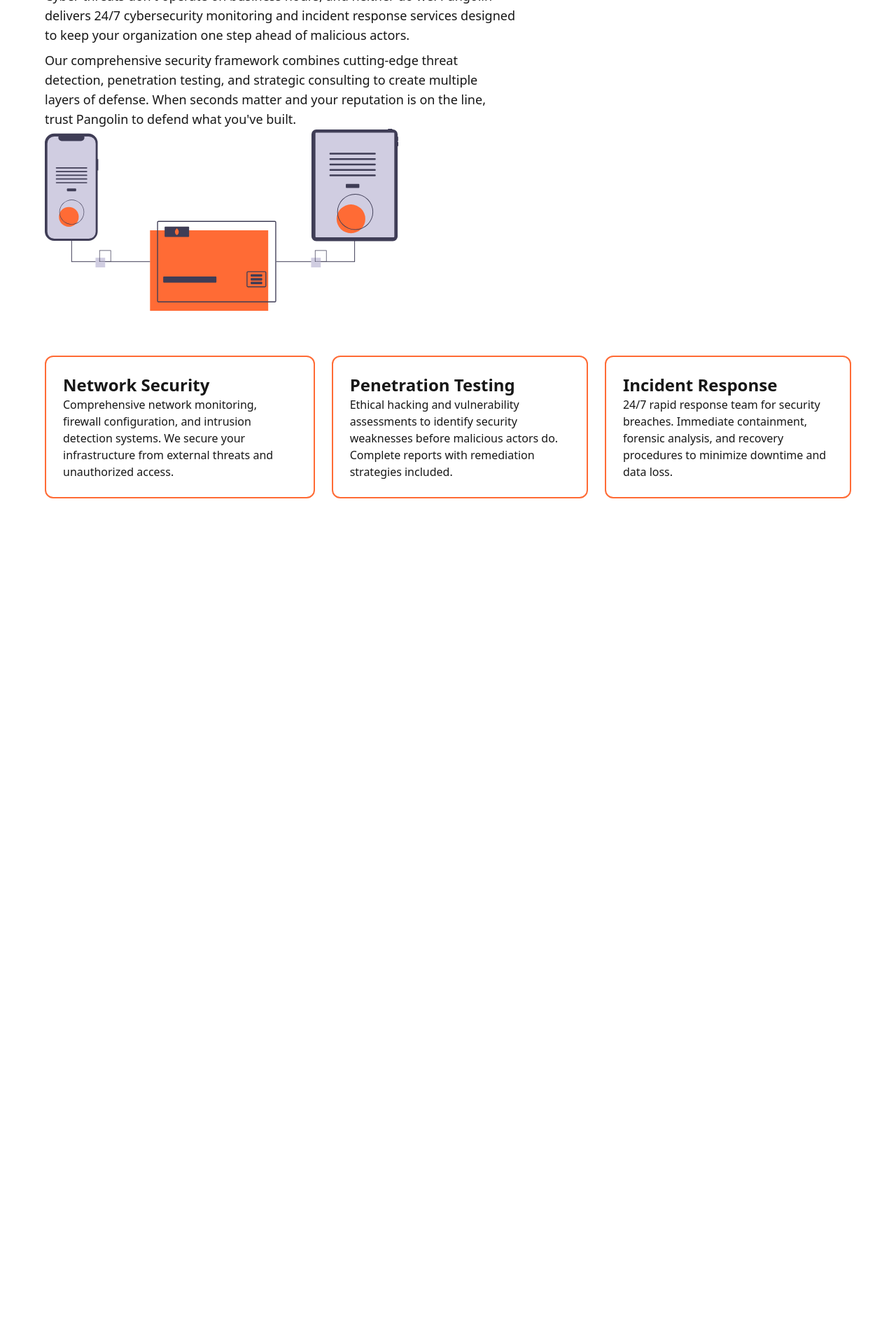
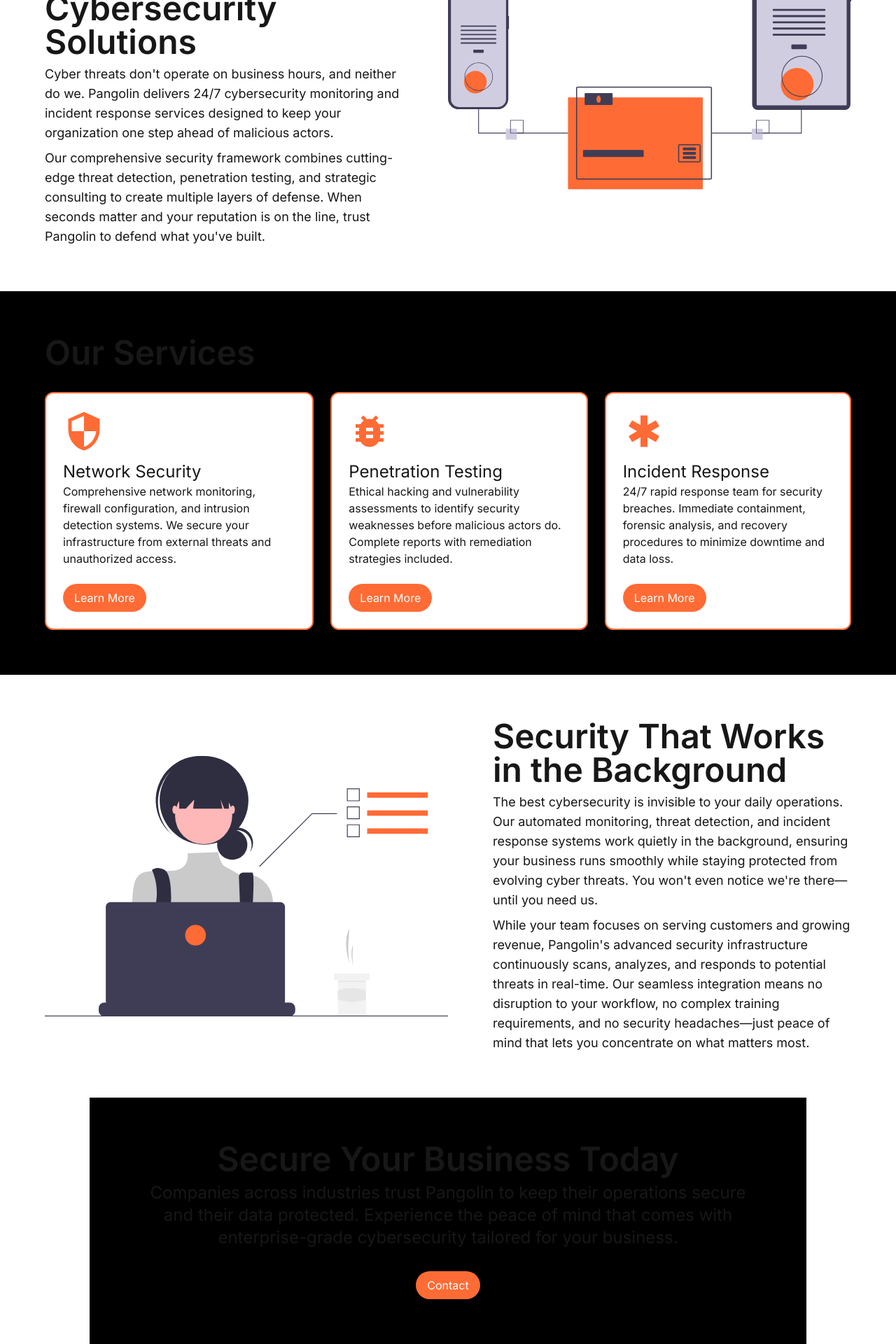
Before and after one commit to tjdanner/pangolin-website, a Next.js app: page / in a window 1280 px wide. Shown: the part 416-2336 px from the top of the page at 70% size. Before the commit the page ends 1192 px from the top, so only its background shows below. Built offline with nearby package versions, Linux system fonts and the light colour scheme.

Commit message:
Rought homepage complete

```diff
--- a/app/globals.css
+++ b/app/globals.css
@@ -22,4 +22,5 @@
 body {
   background: var(--background);
   color: var(--foreground);
+  font-family: var(--font-inter), system-ui, -apple-system, sans-serif;
 }
--- a/app/page.tsx
+++ b/app/page.tsx
@@ -1,17 +1,29 @@
 import Image from "next/image";
+import { MdSecurity, MdBugReport, MdEmergency } from "react-icons/md";
 
 // ServiceCard component
 function ServiceCard({
   title,
   description,
+  icon,
+  href,
 }: {
   title: string;
   description: string;
+  icon: React.ReactNode;
+  href: string;
 }) {
   return (
-    <div className="service-card p-6 border-2 border-accent rounded-xl transition-all duration-400 hover:shadow-lg hover:shadow-accent/50 hover:-translate-y-2">
-      <h2 className="card-heading text-2xl font-semibold">{title}</h2>
-      <p className="text-base">{description}</p>
+    <div className="service-card flex flex-col items-start p-6 border-2 bg-background border-accent rounded-xl transition-all duration-400 hover:shadow-lg hover:shadow-accent/50 hover:-translate-y-2">
+      <div className="text-accent text-6xl mb-3">{icon}</div>
+      <h2 className="card-heading text-2xl">{title}</h2>
+      <p>{description}</p>
+      <a
+        href={href}
+        className="mt-6 inline-block bg-accent hover:bg-accent/80 text-white px-4 py-2 rounded-full transition-colors duration-350"
+      >
+        Learn More
+      </a>
     </div>
   );
 }
@@ -19,52 +31,117 @@
 export default function Home() {
   return (
     <div>
-      <div className="home-banner font-sans p-[5%]">
+      <section className="home-banner font-sans p-[5%] bg-black">
         <div className="banner-content flex flex-col gap-2">
           <h1 className="text-7xl font-semibold">Pangolin</h1>
           <p className="text-3xl font-semibold">
             Networking and Cybersecurity Services
           </p>
         </div>
-      </div>
+      </section>
 
-      <div className="intro-section p-[5%] pt-0">
-        <div className="text-box flex flex-col gap-2 max-w-2xl">
+      <section className="text-section p-[5%] flex justify-center">
+        <div className="text-content flex gap-16 justify-self-center max-w-screen-2xl">
+          <div className="text-box flex flex-col gap-2 w-1/2">
             <h1 className="text-5xl font-semibold">
               Your Trusted Partner in Comprehensive Cybersecurity Solutions
             </h1>
             <p className="text-lg">
               Cyber threats don't operate on business hours, and neither do we.
               Pangolin delivers 24/7 cybersecurity monitoring and incident
-            response services designed to keep your organization one step ahead
-            of malicious actors.
+              response services designed to keep your organization one step
+              ahead of malicious actors.
             </p>
             <p className="text-lg">
               Our comprehensive security framework combines cutting-edge threat
               detection, penetration testing, and strategic consulting to create
-            multiple layers of defense. When seconds matter and your reputation
-            is on the line, trust Pangolin to defend what you've built.
+              multiple layers of defense. When seconds matter and your
+              reputation is on the line, trust Pangolin to defend what you've
+              built.
             </p>
           </div>
-        <Image src="/devices.svg" alt="description" width={505} height={300} />
+          <Image
+            src="/devices.svg"
+            alt="description"
+            width={400}
+            height={300}
+            className="w-1/2"
+          />
         </div>
+      </section>
 
-      <div className="card-section p-[5%] pt-0">
+      <section className="card-section p-[5%] flex justify-center bg-black">
+        <div className="card-section-content max-w-screen-xl flex flex-col gap-8">
+          <h1 className="text-5xl font-semibold">Our Services</h1>
           <div className="card-container flex gap-6">
             <ServiceCard
+              icon={<MdSecurity />}
               title="Network Security"
               description="Comprehensive network monitoring, firewall configuration, and intrusion detection systems. We secure your infrastructure from external threats and unauthorized access."
+              href="#"
             />
             <ServiceCard
+              icon={<MdBugReport />}
               title="Penetration Testing"
               description="Ethical hacking and vulnerability assessments to identify security weaknesses before malicious actors do. Complete reports with remediation strategies included."
+              href="#"
             />
             <ServiceCard
+              icon={<MdEmergency />}
               title="Incident Response"
               description="24/7 rapid response team for security breaches. Immediate containment, forensic analysis, and recovery procedures to minimize downtime and data loss."
+              href="#"
             />
           </div>
         </div>
+      </section>
+
+      <section className="text-section p-[5%] flex justify-center">
+        <div className="text-content flex gap-16 items-center max-w-screen-2xl">
+          <Image
+            src="/dev-focus.svg"
+            alt="description"
+            width={400}
+            height={300}
+            className="w-1/2"
+          />
+          <div className="text-box flex flex-col gap-2 w-1/2">
+            <h1 className="text-5xl font-semibold">
+              Security That Works in the Background
+            </h1>
+            <p className="text-lg">
+              The best cybersecurity is invisible to your daily operations. Our
+              automated monitoring, threat detection, and incident response
+              systems work quietly in the background, ensuring your business
+              runs smoothly while staying protected from evolving cyber threats.
+              You won't even notice we're there—until you need us.
+            </p>
+            <p className="text-lg">
+              While your team focuses on serving customers and growing revenue,
+              Pangolin's advanced security infrastructure continuously scans,
+              analyzes, and responds to potential threats in real-time. Our
+              seamless integration means no disruption to your workflow, no
+              complex training requirements, and no security headaches—just
+              peace of mind that lets you concentrate on what matters most.
+            </p>
+          </div>
+        </div>
+      </section>
+
+      <section className="end-cta flex justify-center">
+        <div className="end-cta-content p-[5%] bg-black flex flex-col items-center gap-2 text-center max-w-screen-lg">
+          <h1 className="text-5xl font-semibold">Secure Your Business Today</h1>
+          <p className="text-2xl">
+            Companies across industries trust Pangolin to keep their operations
+            secure and their data protected. Experience the peace of mind that
+            comes with enterprise-grade cybersecurity tailored for your
+            business.
+          </p>
+          <a className="mt-6 inline-block bg-accent hover:bg-accent/80 text-white px-4 py-2 rounded-full transition-colors duration-350">
+            Contact
+          </a>
+        </div>
+      </section>
     </div>
   );
 }
```
Also changed, not shown: package.json (+6 -5 lines), public/dev-focus.svg (added), 1 other file (tests, documents, lock files or other folders). Lines whose indentation alone changed are shown as unchanged.
